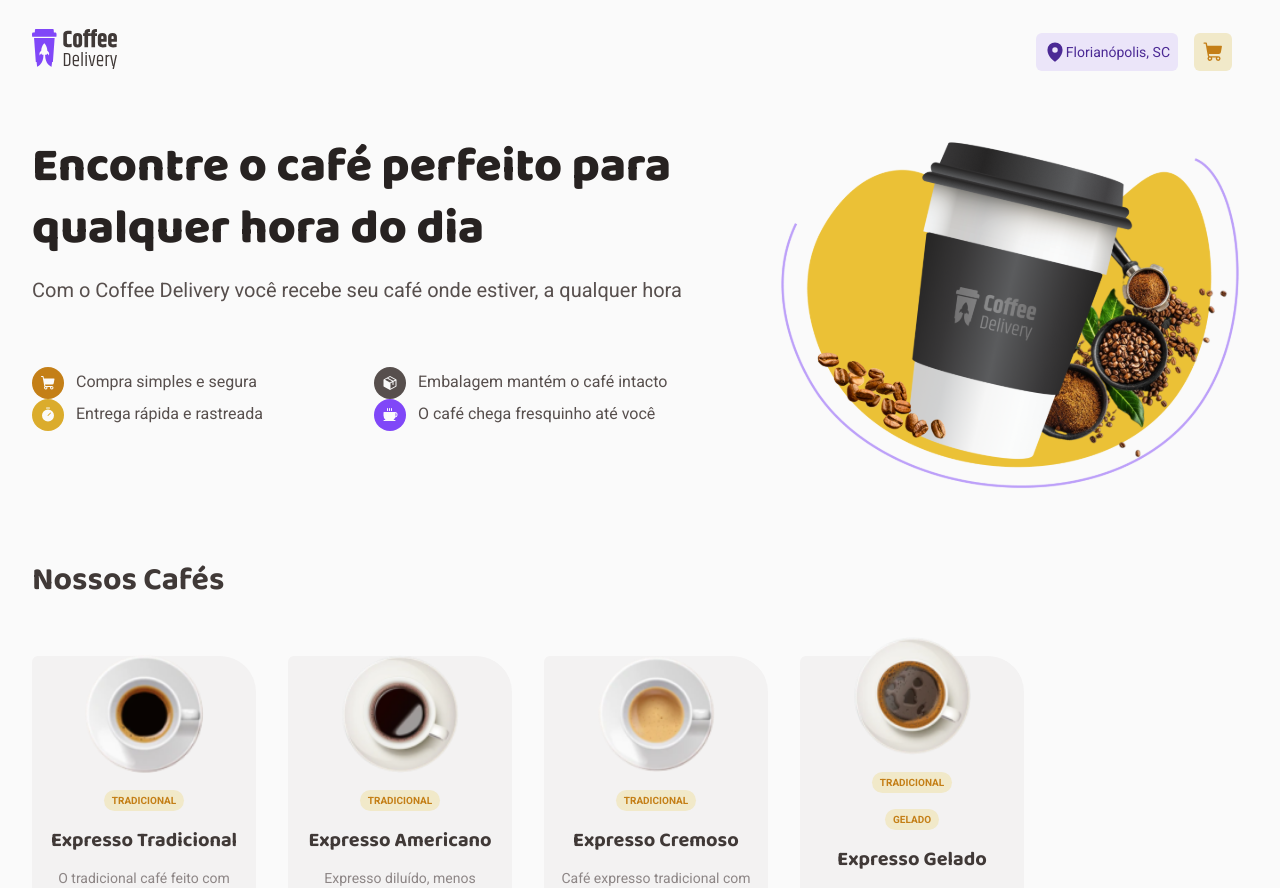
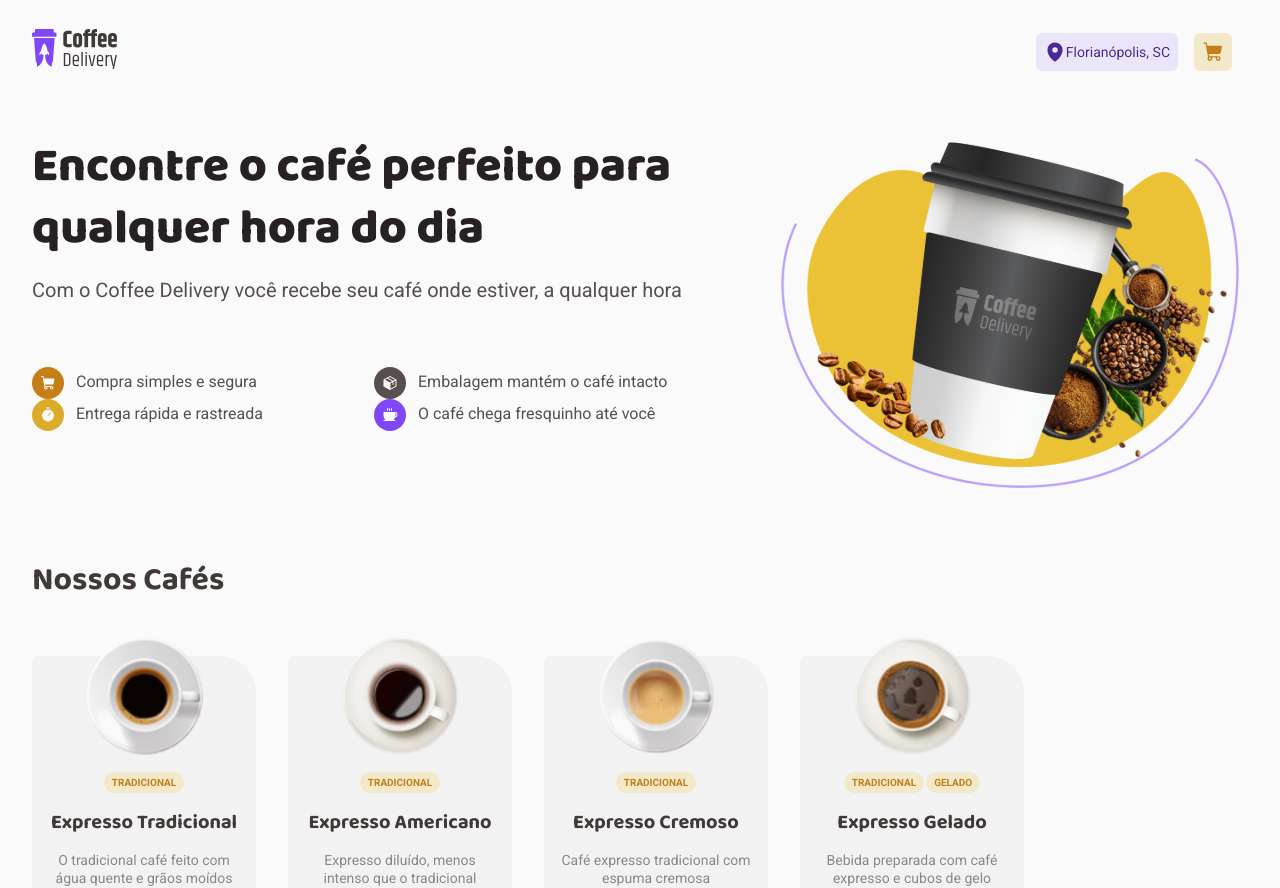
Before and after one commit to iago-monteirog/coffe-delivery-ignite, a React (Vite) app: page / in a window 1280 px wide. Shown: the top 888 px of the page. Built offline with nearby package versions, Linux system fonts and the light colour scheme.

Commit message:
fix: adjust coffee tags inline-flex problem

```diff
--- a/src/components/CoffeeCard/index.tsx
+++ b/src/components/CoffeeCard/index.tsx
@@ -5,18 +5,19 @@ import { Counter } from '../Counter';
 import { CofffeeProps } from '../../pages/Home';
 
 export function CoffeeCard({ nomeCafe, img, descricao, preco, tags }: CofffeeProps) {
-    console.log(tags);
     return (
         <S.CoffeeBox>
             <img src={img} alt="" />
 
-            {tags.map((tag) => {
-                return (
-                    <S.Tags>
-                        <S.CoffeeTag> <span>{tag}</span> </S.CoffeeTag>
-                    </S.Tags>
-                )
-            })}
+            <S.Tags>
+                {tags.map((tag, index) => {
+                    return (
+                        <S.CoffeeTag key={index}>
+                            <span>{tag}</span>
+                        </S.CoffeeTag>
+                    )
+                })}
+            </S.Tags>
 
             <h4>{nomeCafe}</h4>
             <p>{descricao}</p>
--- a/src/components/CoffeeCard/styles.ts
+++ b/src/components/CoffeeCard/styles.ts
@@ -7,7 +7,7 @@ export const CoffeeBox = styled.div`
     justify-content: center;
     padding: 1rem;
     gap: 1rem;
-    max-width: 14rem;
+    width: 14rem;
     border-top-left-radius: 6px;
     border-bottom-left-radius: 36px;
     border-top-right-radius: 36px;
@@ -73,10 +73,9 @@ export const ActionsBox = styled.div`
 
 export const Tags = styled.div`
     display: inline-flex;
-    flex-direction: row;
     justify-content: center;
     align-items: center;
-    gap: 4px;
+    gap: 2px;
 `
 
 export const CoffeeTag = styled.div`
```
